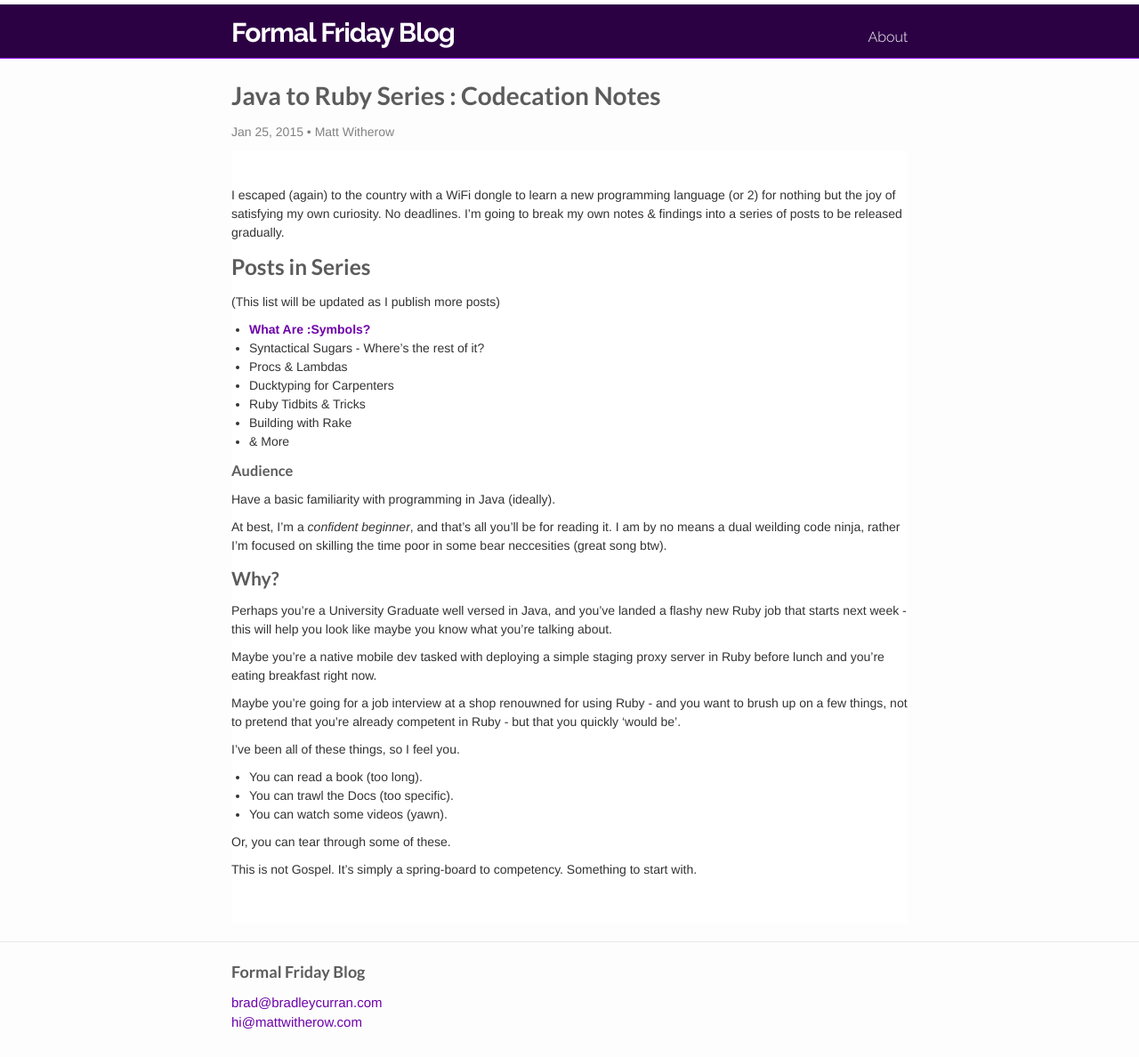
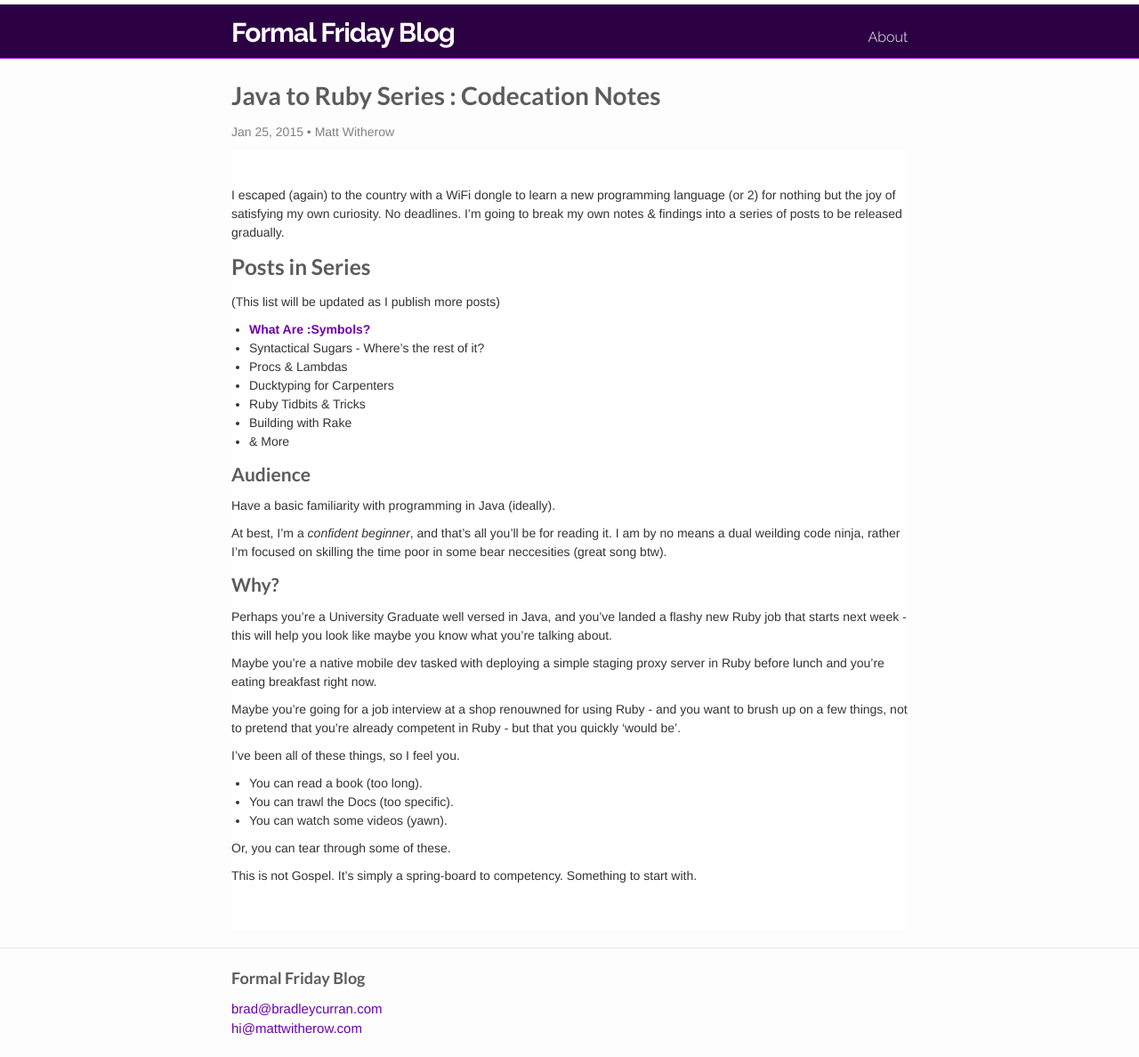
Before and after one commit to codebeer/codebeer.github.io, a Jekyll site: the page built from _posts/2015-01-25-java-to-ruby-series-announcement.markdown, in a window 1280 px wide. Shown: the whole page at 89% size. Built offline with Jekyll 4.4.1, drawn with Linux system fonts in a browser that asks for light colours.

```diff
--- a/_posts/2015-01-25-java-to-ruby-series-announcement.markdown
+++ b/_posts/2015-01-25-java-to-ruby-series-announcement.markdown
@@ -21,7 +21,7 @@ I escaped (again) to the country with a WiFi dongle to learn a new programming l
 + Building with Rake
 + & More
 
-### Audience
+## Audience
 
 Have a basic familiarity with programming in Java (ideally).
 
```
